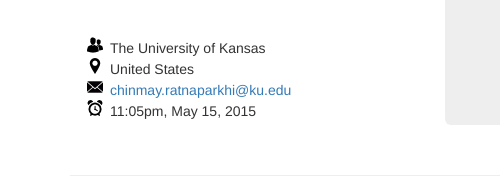
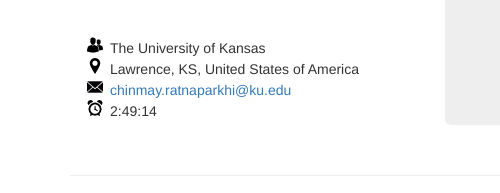
Before and after one commit to chinmay-ratnaparkhi/EECS-Department-Personal-Website, a plain HTML site: page index.html in a window 1280 px wide. Shown: the part 353-546 px from the top of the page, 0-500 px from the left. Drawn offline with Linux system fonts and the light colour scheme.

Commit message:
Time
Added current time viewer and updated location

```diff
--- a/index.html
+++ b/index.html
@@ -4,8 +4,26 @@
     <title>Chinmay Ratnaparkhi</title>
     <link href="bootstrap.min.css" rel="stylesheet">
 	<link href="ul-styler.css" rel="stylesheet">
+	<script>
+	function startTime() {
+    var today=new Date();
+    var h=today.getHours();
+	if(h > 12) h= h-12;
+    var m=today.getMinutes();
+    var s=today.getSeconds();
+    m = checkTime(m);
+    s = checkTime(s);
+    document.getElementById('current_time').innerHTML = h+":"+m+":"+s;
+    var t = setTimeout(function(){startTime()},500);
+	}
+
+	function checkTime(i) {
+    if (i<10) {i = "0" + i};  // add zero in front of numbers < 10
+    return i;
+}
+</script>
 </head>
-<body>
+<body onload= "startTime()">
     <div class="container">
 		<!--<nav class="navbar navbar-default">
 		<div class="container-fluid">
@@ -32,9 +50,9 @@
 				<br/><br/>
 				<ul class="vcard-details">
 					<li class="insti">The University of Kansas</li>
-					<li class="location">United States</li>
+					<li class="location">Lawrence, KS, United States of America</li>
 					<li class="email"><a class="email" href="mailto:chinmay.ratnaparkhi@gmail.com">chinmay.ratnaparkhi@ku.edu</a></li>
-					<li class="lastUpdt">11:05pm, May 15, 2015</li>
+					<li class="lastUpdt"><div id="current_time"></div></li>
 				</ul>
 			</div ><!-- /.col-lg-4 -->
 			<div class="col-lg-8">
```
Also changed, not shown: timeviewer.js (added, +12 -0 lines).
